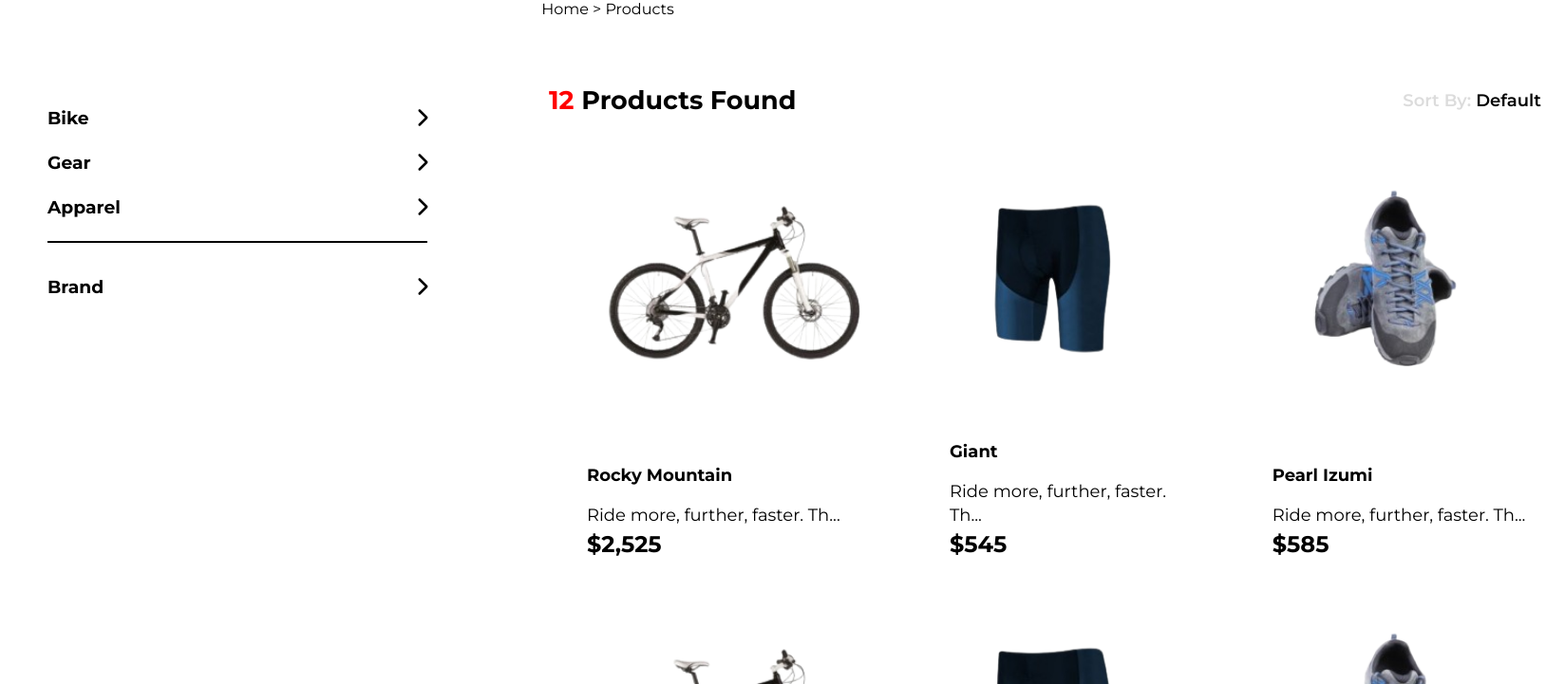
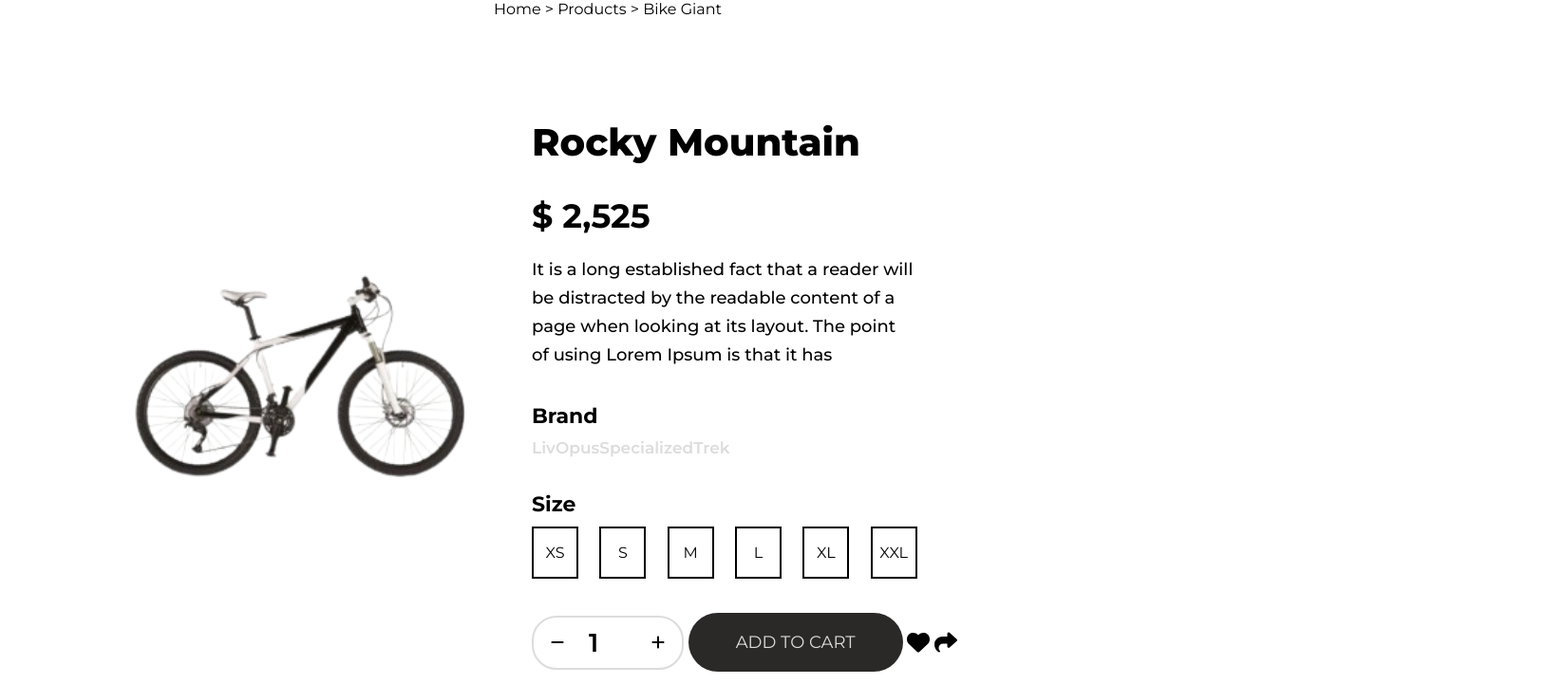
Before and after one commit to Ambaaq-Ajibike/bike-shop, a React (Create React App) app: page /bike/1 in a window 1280 px wide. Shown: the part 247-968 px from the top of the page at 95% size, 1648 px wide, since content can reach past the window. Built offline with nearby package versions, Linux system fonts and the light colour scheme.

Commit message:
bike detail page

```diff
--- a/src/App.js
+++ b/src/App.js
@@ -4,11 +4,13 @@
 import './App.css';
 import Footer from './containers/Footer';
 import Header from './containers/Header';
+import BikeDetail from './pages/BikeDetail/BIkeDetail';
+import { products } from './pages/data';
 function App() {
   return (
     <div className='app-des'>
      <Header/>
-    <Shop/>
+    <BikeDetail data={products[0]}/>
       <Footer/>
 
     </div>
--- /dev/null
+++ b/src/pages/BikeDetail/BIkeDetail.jsx
@@ -0,0 +1,68 @@
+import React, { useState } from 'react';
+import BodyHeader  from '../../components/BodyHeader/BodyHeader';
+import './BikeDetail.css'
+import { FontAwesomeIcon } from '@fortawesome/react-fontawesome';
+import { faPlus, faMinus, faShare, faHeart } from '@fortawesome/free-solid-svg-icons';
+let BikeDetail = ({data}) =>{
+    const [brand, setBrand] = useState('');
+    const [size, setSize] = useState('');
+    const [quantity, setQuantity] = useState(1);
+
+    return (
+        <>
+   <BodyHeader title='The Shop' page='Products > Bike Giant' color='black' />
+  <div className="bike-detail-container">
+        <div className='bike-detail'>
+            <div className='bike-image'>
+                <img style={{width: '90%'}} src= {data.image} alt='bike' />
+            </div>
+            <div className='bike-info'>
+            <div className='primary-detail'>
+            <h1>{data.name}</h1>
+                <div className='reviews'></div>
+                <h3>$ {data.price}</h3>
+                <p>It is a long established fact that a reader will be distracted by the readable content of a page when looking at its layout. The point of using Lorem Ipsum is that it has</p>
+            </div>
+            <div className='bike-brand primary-inner-conts'>
+            <h4 className='primary-section-title'>Brand</h4>
+            <ul className='bike-brands primary-list-flex'>
+            <li title='Liv' className={brand === "Liv" ? "bold-brand-text" : ""} onClick={() => setBrand(brand === 'Liv' ? '' : 'Liv')}>Liv</li>
+                <li className={brand === "Opus" ? "bold-brand-text" : ""} onClick={() => setBrand(brand === 'Opus' ? '' : 'Opus')}>Opus</li>
+                <li className={brand === "Specialized" ? "bold-brand-text" : ""} onClick={() => setBrand(brand === 'Specialized' ? '' : 'Specialized')}>Specialized</li>
+                <li className={brand === "Trek" ? "bold-brand-text" : ""} onClick={() => setBrand(brand === 'Trek' ? '' : 'Trek')}>Trek</li>
+            </ul>
+            </div>
+            <div className='bike-size primary-inner-conts'>
+            <h4 className='primary-section-title'>Size</h4>
+            <ul className='bike-sizes primary-list-flex'>
+                    <li className={size === "XS" ? "size-bg" : ""} onClick={() => setSize(size === 'XS' ? '' : 'XS')}>XS</li>
+                    <li className={size === "S" ? "size-bg" : ""} onClick={() => setSize(size === 'S' ? '' : 'S')}>S</li>
+                    <li className={size === "M" ? "size-bg" : ""} onClick={() => setSize(size === 'M' ? '' : 'M')}>M</li>
+                    <li className={size === "L" ? "size-bg" : ""} onClick={() => setSize(size === 'L' ? '' : 'L')}>L</li>
+                    <li className={size === "XL" ? "size-bg" : ""} onClick={() => setSize(size === 'XL' ? '' : 'XL')}>XL</li>
+                    <li className={size === "XXL" ? "size-bg" : ""} onClick={() => setSize(size === 'XXL' ? '' : 'XXL')}>XXL</li>
+                    <div className='size-clear'>
+                    <h5 style={{color: 'blue', cursor: 'pointer', display: `${size === '' ? 'none' : 'block'}`}}className='clear-size' onClick={() => setSize('')}>Clear</h5>
+                    </div>
+
+            </ul>
+            </div>
+            <div className='bike-actions'>
+                <div className='quantity'>
+                <FontAwesomeIcon style={{cursor: "pointer"}} icon={faMinus} onClick={() => setQuantity(quantity > 1 ? quantity- 1 :  1)}/>
+                    <input  value={quantity}/>
+                    <FontAwesomeIcon style={{cursor: "pointer"}} icon={faPlus} onClick={() => setQuantity(quantity+1 )} />
+                </div>
+                <button>ADD TO CART</button>
+                    <FontAwesomeIcon className='icon-font' icon={faHeart} />
+                    <FontAwesomeIcon className='icon-font' icon={faShare} />
+            </div>
+            </div>
+        </div>
+        <div></div>
+        <div></div>
+  </div>
+        </>
+    )
+}
+export default BikeDetail;
--- /dev/null
+++ b/src/pages/BikeDetail/BikeDetail.css
@@ -0,0 +1,112 @@
+.bike-detail{
+    display: flex;
+    justify-content: center;
+    align-items: center;
+    padding: 0 7pc;
+    padding-bottom: 13pc;
+
+}
+.primary-detail{
+    margin: 36px 0;
+}
+.primary-detail h1{
+    margin-bottom: 2pc;
+    font-weight: 800;
+    font-size: 40px;
+}
+.primary-detail h3{
+    font-size: 35px;
+    margin: 20px 0;
+}
+.primary-detail p{
+    font-size: 18px;
+    line-height: 30px;
+    width: 90%;
+    font-weight: 500;
+}
+.bike-info{
+    flex: 1;
+
+    padding-right: 10pc;
+}
+.bike-image{
+    flex: 1;
+}
+.primary-inner-conts{
+    margin: 36px 0;
+}
+.primary-section-title{
+    font-size: 22px;
+    font-weight: 700;
+}
+.bike-brands{
+    width: 35%;
+}
+.bike-brands li{
+    cursor: pointer;
+    color: gainsboro;
+    font-size: 17px;
+    font-weight: 600;
+}
+.bold-brand-text{
+    font-weight: 700;
+    border: 1px solid black;
+    color: black !important;
+}
+.primary-list-flex{
+    list-style: none;
+    display: flex;
+    justify-content: space-between;
+    margin: 10px 0px;
+}
+.bike-sizes li{
+    border: 2px solid;
+    width: 49px;
+    height: 55px;
+    display: flex;
+    align-items: center;
+    justify-content: center;
+    cursor: pointer;
+}
+.bike-sizes li:hover, .size-bg{
+    background-color: black;
+    color: white;
+}
+.size-clear{
+    width: 20px;
+    height: 30px;
+}
+.bike-actions{
+    display: flex;
+    justify-content: space-between;
+    align-items: center;
+}
+.quantity{
+    border: 2px solid gainsboro;
+    padding: 5px 18px;
+    border-radius: 26px;
+    display: flex;
+    justify-content: space-between;
+    align-items: center;
+    width: 10pc;
+}
+.quantity input{
+    width: 50px;
+    font-size: 27px;
+    padding: 5px;
+    font-weight: 600;
+    border: none;
+    outline: none;
+}
+.bike-actions button{
+    border: none;
+    padding: 20px 50px;
+    background-color: #2b2828;
+    color: gainsboro;
+    font-size: 18px;
+    border-radius: 31px;
+    cursor: pointer;
+}
+.icon-font{
+    font-size: 24px;
+}
```
